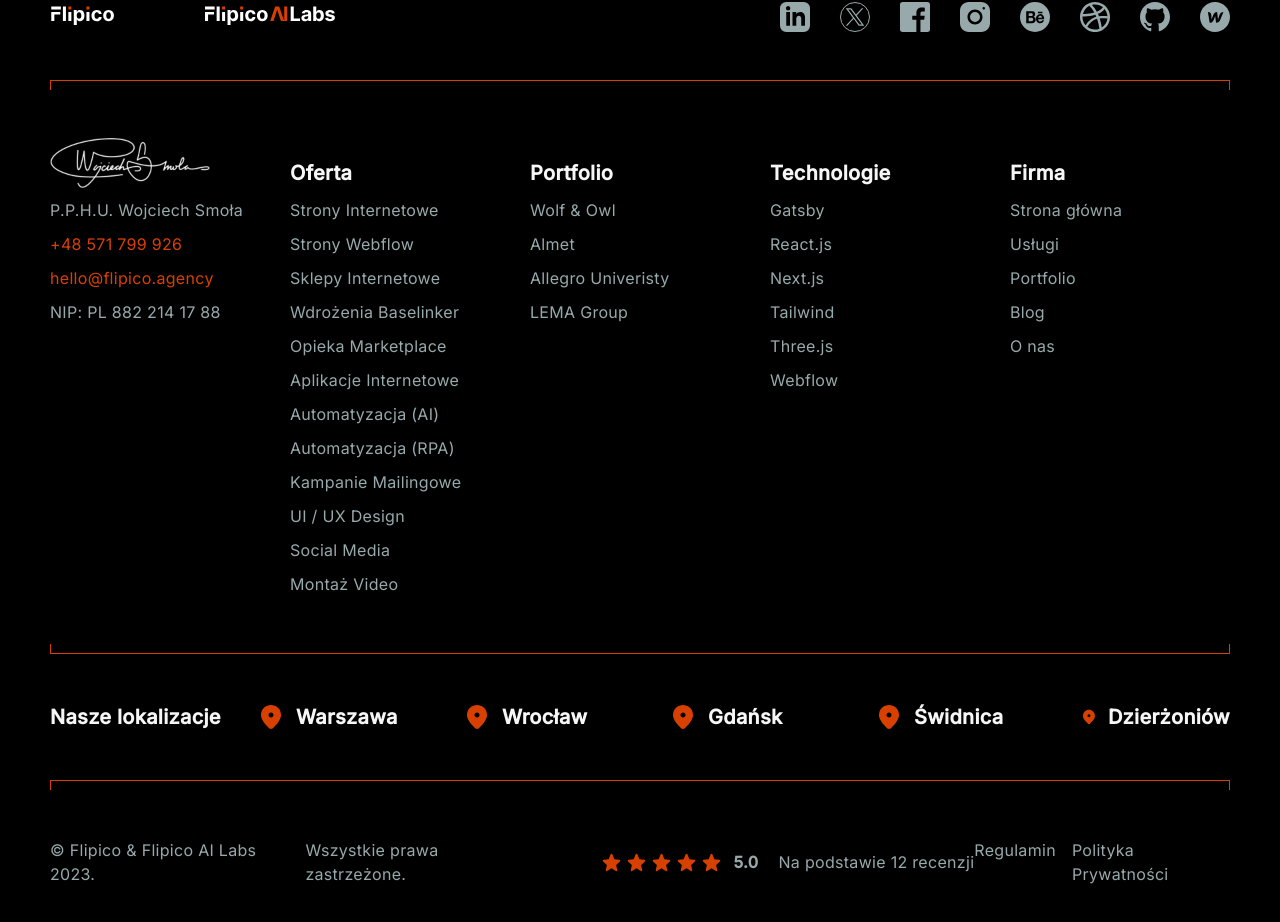
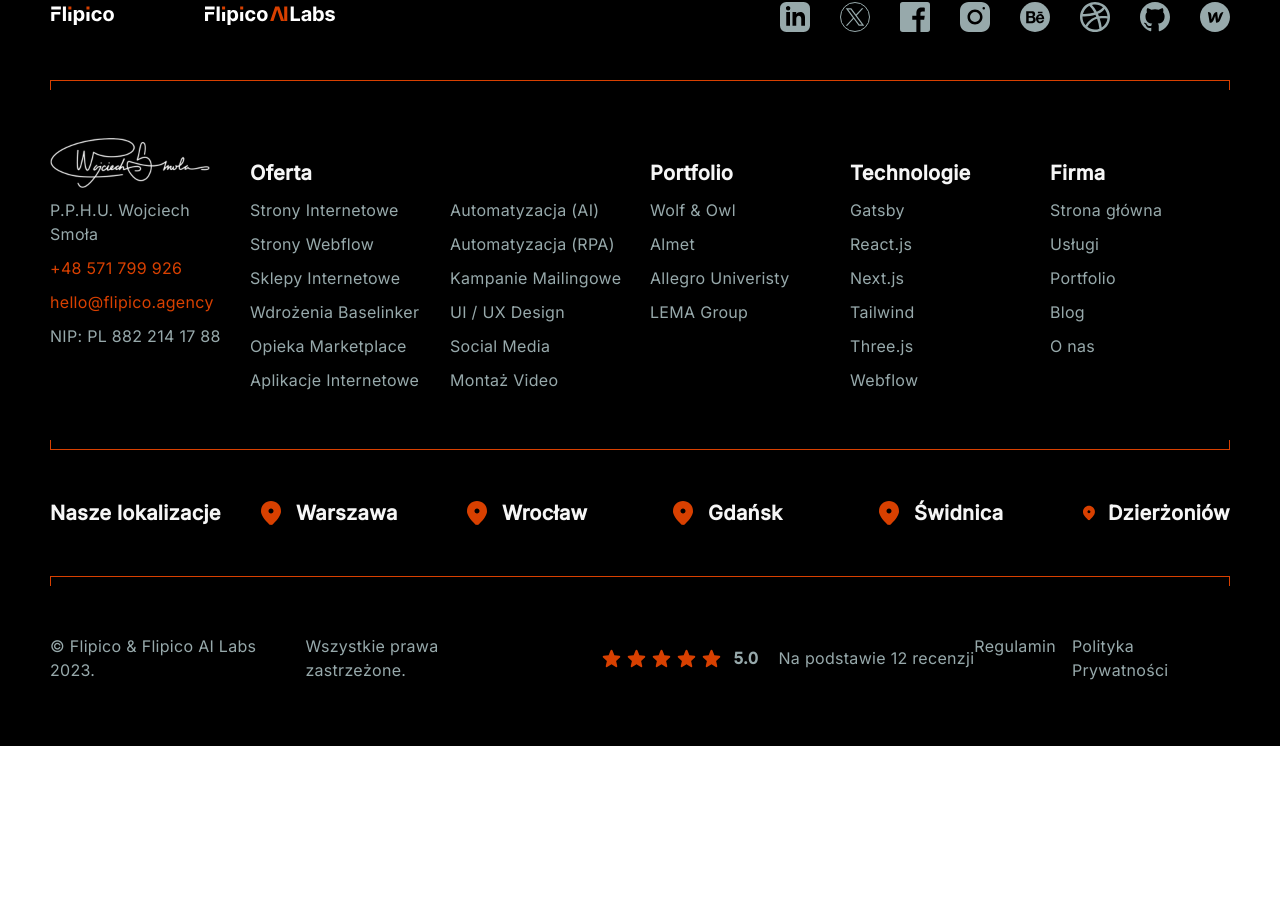
Before and after one commit to RemigiuszMielcarz/raccoon-company, a React (Create React App) app: page / in a window 1280 px wide. Shown: the part 4589-5511 px from the top of the page. After the commit the page ends 5335 px from the top, so only its background shows below. Built offline with nearby package versions, Linux system fonts and the light colour scheme.

Commit message:
Footer extra padding

```diff
--- a/src/components/layout/Footer.tsx
+++ b/src/components/layout/Footer.tsx
@@ -34,8 +34,9 @@
 interface FooterSectionProps {
   title?: string;
   items: { name: string; route?: string }[];
-  onToggle: (title: string) => void;
-  openItem: string | null;
+  onToggle?: (title: string) => void;
+  openItem?: string | null;
+  extraPadding?: boolean;
 }
 
 const FooterSection: React.FC<FooterSectionProps> = ({
@@ -43,25 +44,30 @@
   items,
   onToggle,
   openItem,
+  extraPadding,
 }) => {
   const windowWidth = useWindowWidth();
 
   const handleToggle = () => {
-    if (windowWidth < 1024 && title) {
+    if (windowWidth < 1280 && title) {
+      if (onToggle) {
         onToggle(title);
+      }
     }
   };
 
-  const shouldShowHook = windowWidth < 1024;
+  const shouldShowHook = windowWidth < 1280;
   const isOpen = openItem === title;
 
   return (
-    <div className="flex flex-col lg:pt-5">
+    <div
+      className={`flex flex-col xl:pt-5 ${extraPadding ? "xl:pt-[50px]" : ""}`}
+    >
       <div
         className="flex justify-between cursor-pointer"
         onClick={handleToggle}
       >
-        <p className="text-grey cursor-pointer font-semibold text-m lg:text-lg">
+        <p className="text-grey cursor-pointer font-semibold text-m xl:text-lg">
           {title}
         </p>
         {shouldShowHook && (
@@ -69,7 +75,7 @@
         )}
       </div>
       <ul
-        className={`list-none flex flex-col gap-6 lg:gap-[10px] ${
+        className={`list-none flex flex-col gap-6 xl:gap-[10px] ${
           !shouldShowHook || isOpen
             ? `${styles.expanded}`
             : `${styles.collapsed}`
@@ -78,17 +84,17 @@
         {items.map((item, index) => (
           <li
             key={index}
-            className={`${index === 0 ? "mt-8 lg:mt-[10px]" : ""}`}
+            className={`${index === 0 ? "mt-8 xl:mt-[10px]" : ""}`}
           >
             {item.route ? (
               <a
                 href={item.route}
-                className="text-md lg:text-sm text-menu whitespace-nowrap"
+                className="text-md xl:text-sm text-menu whitespace-nowrap"
               >
                 {item.name}
               </a>
             ) : (
-              <span className="text-md lg:text-sm text-menu whitespace-nowrap">
+              <span className="text-md xl:text-sm text-menu whitespace-nowrap">
                 {item.name}
               </span>
             )}
@@ -101,6 +107,12 @@
 
 const Footer: React.FC = () => {
   const [openItem, setOpenItem] = useState<string | null>(null);
+  const windowWidth = useWindowWidth();
+  const isXL = windowWidth >= 1280;
+
+  const halfLength = Math.ceil(services.length / 2);
+  const firstHalfServices = services.slice(0, halfLength);
+  const secondHalfServices = services.slice(halfLength);
 
   const onToggle = (title: string) => {
     if (openItem === title) {
@@ -113,13 +125,13 @@
   return (
     <footer className="bg-black">
       <div className="container flex flex-col text-white py-16">
-        <div className="container lg:px-0 flex flex-col gap-8 lg:gap-12">
-          <div className="flex flex-col gap-6 lg:gap-0 lg:flex-row lg:justify-between">
-            <div className="flex gap-[42px] lg:gap-[90px]">
+        <div className="container xl:px-0 flex flex-col gap-8 xl:gap-12">
+          <div className="flex flex-col gap-6 xl:gap-0 xl:flex-row xl:justify-between">
+            <div className="flex gap-[42px] xl:gap-[90px]">
               <FlipicoLogo />
               <FlipicoAiLabsLogo />
             </div>
-            <div className="flex justify-between lg:gap-[30px]">
+            <div className="flex justify-between xl:gap-[30px]">
               {socialMedia.map((media, index) => (
                 <a key={index} href={media.route}>
                   <img src={media.icon} alt={media.name} />
@@ -128,7 +140,7 @@
             </div>
           </div>
           <Divider variant={"orange"} />
-          <div className="grid xl:grid-cols-5 gap-8 xl:gap-5">
+          <div className="grid xl:grid-cols-6 gap-8 xl:gap-5">
             <div className="flex flex-col gap-[10px]">
               <img
                 src={WojciechSignature}
@@ -140,20 +152,32 @@
                 <p
                   className={
                     key === "tel" || key === "email"
-                      ? "text-secondary text-md lg:text-sm"
-                      : "text-menu text-md lg:text-sm"
+                      ? "text-secondary text-md xl:text-sm"
+                      : "text-menu text-md xl:text-sm"
                   }
                 >
                   {companyItems[0][key as keyof (typeof companyItems)[0]]}
                 </p>
               ))}
             </div>
+            {isXL ? (
+              <>
+                <FooterSection
+                  title="Oferta"
+                  items={firstHalfServices}
+                  onToggle={onToggle}
+                  openItem={openItem}
+                />
+                <FooterSection items={secondHalfServices} extraPadding={true} />
+              </>
+            ) : (
               <FooterSection
                 title="Oferta"
                 items={services}
                 onToggle={onToggle}
                 openItem={openItem}
               />
+            )}
             <FooterSection
               title="Portfolio"
               items={projects.map((project) => ({ name: project.name }))}
```
Lines whose indentation alone changed are shown as unchanged.
